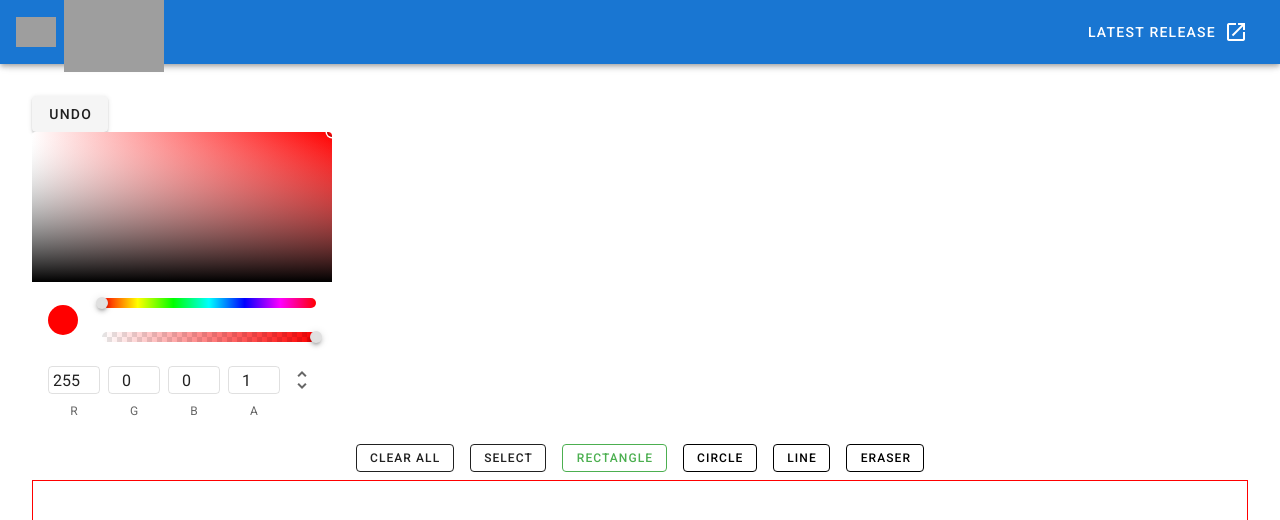
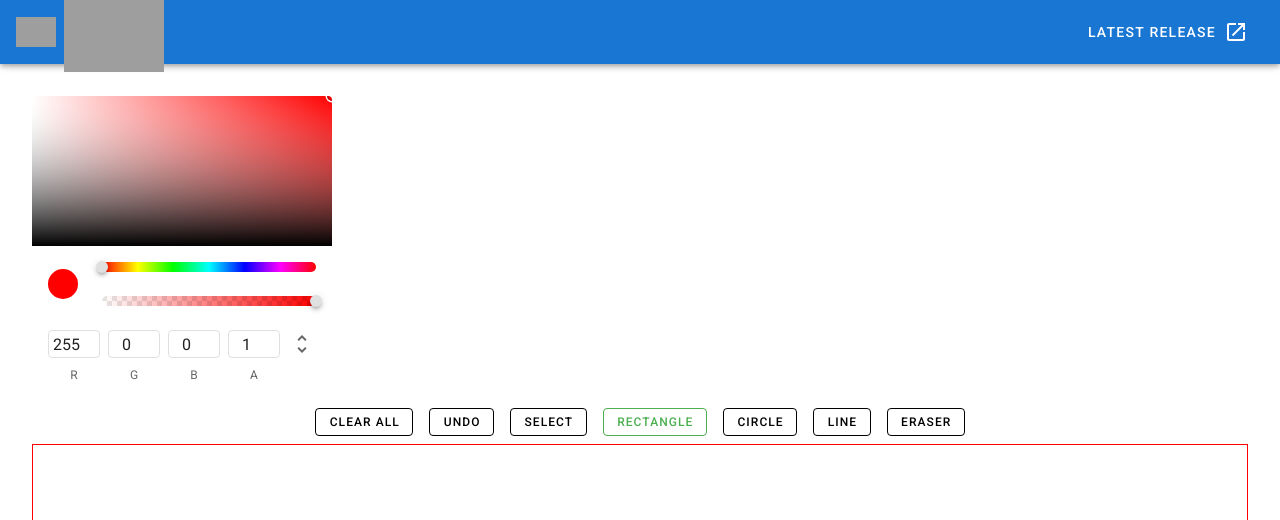
Before and after one commit to Nazgaul/vue-canvas, a Vue app: page / in a window 1280 px wide. Shown: the top 520 px of the page. Built offline with nearby package versions, Linux system fonts and the light colour scheme; grey boxes are pictures that could not be loaded.

Commit message:
Some fixes

```diff
--- a/src/MyCanvas.vue
+++ b/src/MyCanvas.vue
@@ -1,7 +1,8 @@
 <template>
   <div class="my-canvas-wrapper">
-    <canvas ref="my-canvas" @mousedown="OnMouseDown" @mouseup="OnMouseUp" @mousemove="OnMouseMove" @click="OnClick"></canvas>
-    <slot></slot>
+    <canvas ref="my-canvas" @mousedown="OnMouseDown" @mouseup="OnMouseUp" @mousemove="OnMouseMove" @click="OnClick">
+      <slot></slot>
+    </canvas>
   </div>
 </template>
 
--- a/src/components/HelloWorld.vue
+++ b/src/components/HelloWorld.vue
@@ -1,7 +1,6 @@
 <template>
   <v-container fluid>
     <!-- <button @click="AddElement()">AddElement</button> -->
-    <v-btn @click="RemoveElement()">Undo</v-btn>
     <v-color-picker v-model="selectedColor"></v-color-picker>
     <div class="text-center">
        <v-btn class="ma-2"
@@ -9,8 +8,10 @@
         :key="key"
         small
         outlined
+       :color="selectedCommand != null && selectedCommand===command ? 'green' : 'black'"
         @click="SelectCommand(command)"
       >
+       <!-- :color="selectedCommand != null && selectedCommand.type===command.type ? 'green' : 'black'" -->
         {{key}}
       </v-btn>
       <v-btn class="ma-2"
@@ -18,7 +19,7 @@
         :key="key"
         small
         outlined
-        :color="selectedShape.type===shape.type ? 'green' : 'black'"
+        :color="selectedShape != null && selectedShape.type===shape.type ? 'green' : 'black'"
         @click="SelectShapeAction(key)"
       >
         {{key}}
@@ -61,15 +62,14 @@ export default {
   },
   data() {
     return {
+
       //todo : selectShape, equation, handwriting, upload image, snapshot,
       elements: [new Objects.Clear(0)],
       elementsDummy: [new Objects.Clear(0)],
       commands: {
         "Clear All" : this.ClearAll,
-        "Select" : () => {
-          this.selectedShape = {};
-          this.selectedCommand = this;
-        },
+        "Undo" : this.RemoveElement,
+        "Select" : this.SelectElement,
       },
       shapes: {
         rectangle:  new Objects.Rectangle() ,
@@ -77,7 +77,8 @@ export default {
         line: new Objects.Line(),
         eraser: new Objects.Eraser()
       },
-      selectedCommand: {},
+      selectedElement: null,
+      selectedCommand: null,
       selectedColor: null,
       selectedShape: new Objects.Rectangle()
     };
@@ -103,9 +104,12 @@ export default {
       this.elements = [clearObject];
     },
     SelectElement() {
+      this.selectedCommand = this.commands["Select"];
+      this.selectedShape = null;
 
     },
     SelectShapeAction(shape) {
+      this.selectedCommand  = null;
       this.selectedShape = this.shapes[shape];
     },
     SelectCommand(command) {
@@ -149,18 +153,21 @@ export default {
       this.elements.push(object);
     },
     click({ x, y }) {
-      this.findElementOnCanvas({x,y});
       if (!this.selectedCommand) {
         return;
       }
-      this.findElementOnCanvas({x,y});
+      if (this.selectedCommand === this.commands["Select"]) {
+        this.findElementOnCanvas({x,y});
+      }
       console.log(x, y);
     },
     findElementOnCanvas({x,y}) {
       for (let index = this.elements.length-1; index >= 0; index--) {
         const element = this.elements[index];
         if (element.isInShape({x,y})) {
-          console.log(element)
+
+          this.selectedElement = element;
+          this.selectedElement.isSelected = true;
           break;
         }
       }
--- a/src/types/rectangle.vue
+++ b/src/types/rectangle.vue
@@ -11,12 +11,18 @@ export default {
   },
   render() {
     if (!this.provider.context) return;
+    debugger;
     const ctx = this.provider.context;
     ctx.beginPath();
     ctx.lineWidth = this.val.lineWidth;
     ctx.strokeStyle = this.val.color;
     ctx.strokeRect(this.val.x, this.val.y, this.val.width, this.val.height);
-    ctx.stroke();
+//     if (this.val.isSelected) {
+    //   ctx.strokeRect(this.val.x, this.val.y, this.val.width, this.val.height);
+    //   ctx.strokeRect(this.val.x, this.val.y, this.val.width, this.val.height);
+    //   ctx.strokeRect(this.val.x, this.val.y, this.val.width, this.val.height);
+    //   ctx.strokeRect(this.val.x, this.val.y, this.val.width, this.val.height);
+    // }
     return null;
   }
 };
```
